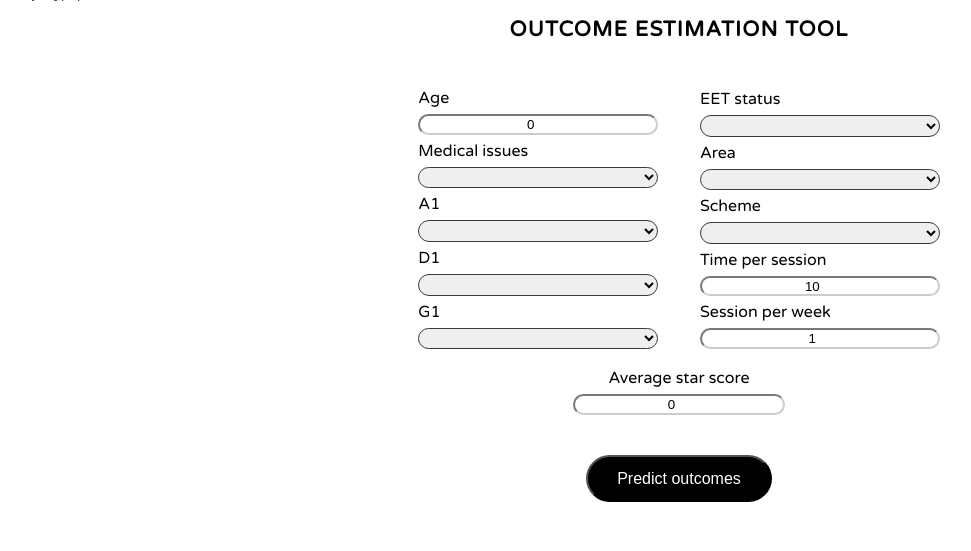
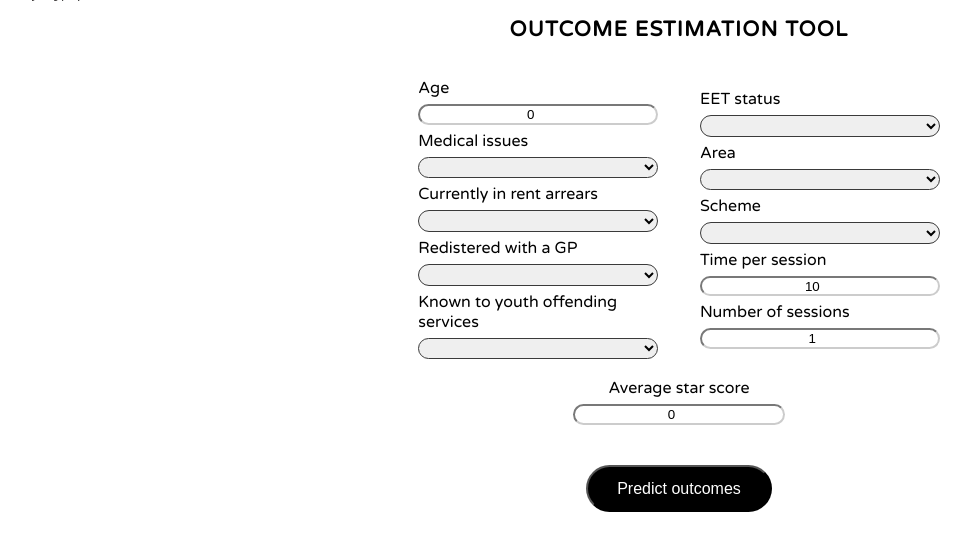
Before and after one commit to DSSGxUK/s22_stbasils, a Flask app: page /starindex in a window 1280 px wide; the page is wider, and only the part inside the window is pictured. Shown: the part 94-645 px from the top of that part, without its empty margins (79-1050 px from the left). Run offline with Flask 2, Linux system fonts and the light colour scheme; parts of the project's set-up code (start-up, migrations or seed data) failed here and were passed over.

Commit message:
Update starindex.html

```diff
--- a/dashboard/templates/starindex.html
+++ b/dashboard/templates/starindex.html
@@ -54,14 +54,14 @@
                 <input type="number" id="Age.at.Start" name="Age.at.Start" min="0" max="120" value=0><br>
 
 
-                <label for="Medical Issue">Medical issues</label><br>
-                <select name="Medical Issue" id="Medical Issue" required>
+                <label for="med_issues">Medical issues</label><br>
+                <select name="med_issues" id="med_issues" required>
                     <option style="display:none"></option>
                     <option value=1>Yes</option>
                     <option value=0>No</option>
                 </select><br>
 
-                <label for="A1">A1</label><br>
+                <label for="A1">Currently in rent arrears</label><br>
                 <select name="A1" id="A1" required>
                     <option style="display:none"></option>
                     <option value=0 >Yes</option>
@@ -69,7 +69,7 @@
                     <option value=1>Unknown</option>
                 </select><br>
 
-                <label for="D1">D1</label><br>
+                <label for="D1">Redistered with a GP</label><br>
                 <select name="D1" id="D1" required>
                     <option style="display:none"></option>
                     <option value=0>Yes</option>
@@ -77,7 +77,7 @@
                     <option value=1>Unknown</option>
                 </select><br>
 
-                <label for="G1">G1</label><br>
+                <label for="G1">Known to youth offending services</label><br>
                 <select name="G1" id="G1" required>
                     <option style="display:none"></option>
                     <option value=0>Yes</option>
@@ -90,8 +90,8 @@
 
             <td id="right">
 
-                <label for="EET status">EET status</label><br>
-                <select name="EET status" id="EET status" required>
+                <label for="EET.status">EET status</label><br>
+                <select name="EET.status" id="EET.status" required>
                     <option style="display:none"></option>
                     <option value="EET">EET</option>
                     <option value="NEET">NEET</option>
@@ -114,28 +114,24 @@
                 <label for="Scheme">Scheme</label><br>
                 <select name="Scheme" id="Scheme" required>
                     <option style="display:none"></option>
-                    <option value="AB" >AB</option>
-                    <option value="AC" >AC</option>
                     <option value="AE" >AE</option>
                     <option value="AH" >AH</option>
                     <option value="AL" >AL</option>
                     <option value="AM" >AM</option>
                     <option value="AT" >AT</option>
-                    <option value="AU" >AU</option>
-                    <option value="AY" >AY</option>
                     <option value="BD" >BD</option>
+                    <option value="BW" >BW</option>
                     <option value="BJ" >BJ</option>
-                    <option value="BM" >BM</option>
                     <option value="CC" >CC</option>
                     <option value="CD" >CD</option>
                     <option value="fill">Other</option>
                 </select><br>
 
-                <label for="Time per Session">Time per session</label><br>
-                <input type="number" id="Time per Session" name="Time per Session" min="10" max="120" value=10><br>
+                <label for="Time.per.Session">Time per session</label><br>
+                <input type="number" id="Time.per.Session" name="Time.per.Session" min="10" max="120" value=10><br>
 
-                <label for="Session per week">Session per week</label><br>
-                <input type="number" id="Session per week" name="Session per week" min="1" max="10" value=1><br>
+                <label for="Num.Sessions">Number of sessions</label><br>
+                <input type="number" id="Num.Sessions" name="Num.Sessions" min="1" max="100" value=1><br>
 
 
 
@@ -157,7 +153,7 @@
         <!-- BUTTON ROW -->
         <!-- <tr id="buttondiv" class="form-group"> -->
         <center>
-            <button class="button" onclick="showPicture()">
+            <button class="button">
                 <!-- <button type="submit">Predict outcomes</button> -->
                 Predict outcomes
             </button>
@@ -176,147 +172,25 @@
     </table>
     <br>
 
-    <div id="RESULTPAGE"></div>
+    {% if showOutputStar=='yes' %}
 
-    {% if hh=='yes' %}
-
-    <center><h2>ESTIMATED RESULTS</h2></center>
-
-
+    <center><h2>ESTIMATED FINAL STAR SCORE</h2></center>
 
     <table>
         <td id="BIGRIGHT">
             <!-- PREDICTION TEXT ROW -->
             <center>
-                <p id="predictiontext">{{ prediction_text }}</p>
-                <p id="predictiontext">{{ complexity_score }}</p>
-
-            <!-- PLOTS ROW -->
-
-
-
-
-
-            <!-- <canvas id="DemoCanvas" width="500" height="200"></canvas>
-            <script>
-            var canvas = document.getElementById("DemoCanvas");
-            if (canvas.getContext)
-            {
-            var ctx = canvas.getContext('2d');
-            ctx.lineJoin = "round";
-            ctx.lineWidth = "25";
-            ctx.strokeStyle = "#EEF1FF";
-            ctx.strokeRect(20, 50, 250, 20);
-            ctx.strokeStyle = "#73A1FF";
-            ctx.strokeRect(150, 50, 50, 20);
-            ctx.lineJoin = "bevel";
-            ctx.lineWidth = "15";
-            ctx.strokeStyle = "#0021B6";
-            ctx.strokeRect(175, 46, 2, 28);
-            }
-            </script> -->
-
-
-            BAAAAR
-            <br><br>
-            BAAAAR
-            <br><br>
-            BAAAAR
-            <br><br>
-
-
-        </center>
+                <p>With the chosen number of sessions, time per session, and scheme variables, the estimated final star score is:</p>
+                <br>
+                <p id="star_score_estimated">{{ star_score_estimated }}</p>
+            </center>
         </td>
 
 
     </table>
 
-
-
-
-    <center><h2>ACCOMODATION OUTCOMES</h2></center>
-
-
-    <table id="acc">
-        <td id="outcomeleft">
-        <img src='static/graphs/plot1.png' id="plot" class="zoomable"  onclick="resizeImage(this)">
-        <img src='static/graphs/plot1.png'id="plot" class="zoomable">
-        <img src='static/graphs/plot1.png' id="plot" class="zoomable">
-
-
-        <div id="myModal" class="modal">
-            <span class="close">&times;</span>
-            <img class="modal-content" id="img01">
-            <div id="caption"></div>
-          </div>
-        <!-- <img src='static/graphs/tps_tenancy.png' id="plot1" class="zoomable">
-        <img src='static/graphs/spw_tenancy.png' id="plot2" class="zoomable">
-        <img src='static/graphs/scheme.png' id="plot3" class="zoomable"> -->
-
-
-
-        <script>
-            // Get the modal
-            var modal = document.getElementById("myModal");
-
-            // Get the image and insert it inside the modal - use its "alt" text as a caption
-            var img = document.getElementById("myImg");
-            var modalImg = document.getElementById("img01");
-            var captionText = document.getElementById("caption");
-            img.onclick = function(){
-              modal.style.display = "block";
-              modalImg.src = this.src;
-              captionText.innerHTML = this.alt;
-            }
-
-            // Get the <span> element that closes the modal
-            var span = document.getElementsByClassName("close")[0];
-
-            // When the user clicks on <span> (x), close the modal
-            span.onclick = function() {
-              modal.style.display = "none";
-            }
-            </script>
-
-        </td>
-
-
-        </table>
-
-        <center><h2>EDUCATION AND EMPLOYABILITY OUTCOMES</h2></center>
-
-
-        <table id="eet">
-            <td id="outcomeright">
-
-                <img src='static/graphs/plot1.png' id="plot" class="zoomable">
-                <img src='static/graphs/plot1.png' id="plot" class="zoomable">
-
-                <!-- <img src='static/graphs/tps_eet.png' id="plot4" class="zoomable">
-                <img src='static/graphs/spw_eet.png' id="plot5" class="zoomable"> -->
-
-            </td>
             {% else %}
             {% endif %}
-
-
-
-        </table>
-
-
-        <tr>
-
-
-        </tr>
-
-
-
-
-
-
-
-    </tr>
-    </table>
 
     </form>
 
@@ -325,6 +199,4 @@
 
     </body>
     </html>
-
-
     </div>
```
